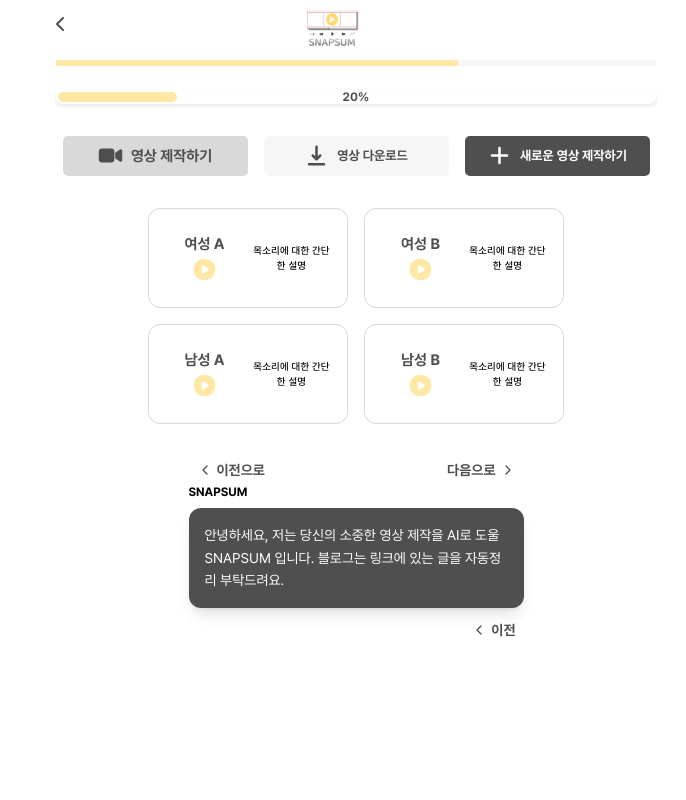
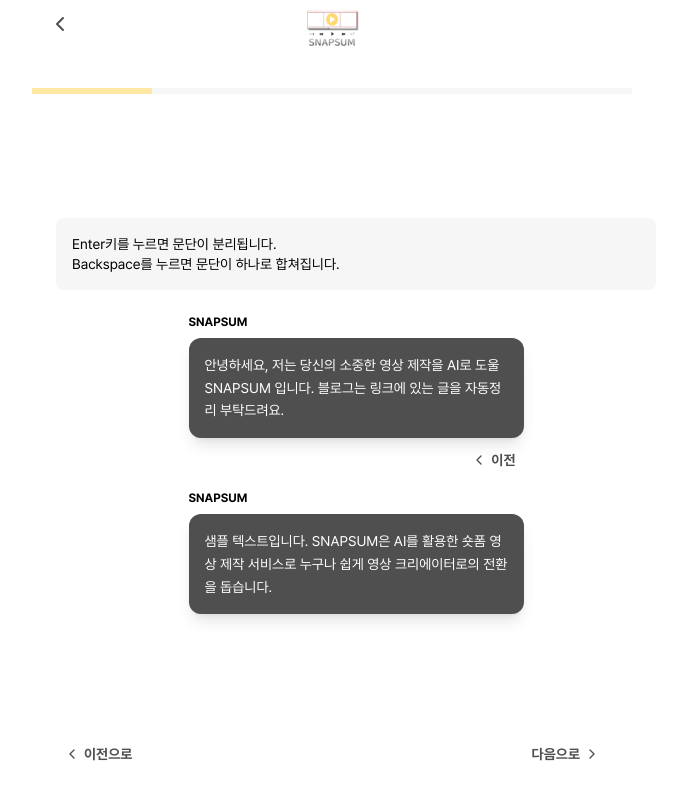
Before and after one commit to Elice-AI-Spark-Camp/SnapSum-frontend, a Next.js app: page /text in a window 1280 px wide. Shown: the whole page, without its empty margins (308-994 px from the left). Built offline with nearby package versions, Linux system fonts and the light colour scheme.

Commit message:
✨ feat: 단계별 프로그래스 바 제작

```diff
--- /dev/null
+++ b/src/components/common/StepProgressBar.tsx
@@ -0,0 +1,55 @@
+import React from 'react';
+import ProgressBar from './ProgressBar';
+
+interface StepProgressBarProps {
+  currentStep: number;
+  platform?: string;
+  paragraphCount?: number;
+  imageCount?: number;
+}
+
+export default function StepProgressBar({
+  currentStep,
+  platform = '',
+  paragraphCount = 0,
+  imageCount = 0
+}: StepProgressBarProps) {
+  const getSteps = () => [
+    platform,
+    `${paragraphCount}개의 문단`,
+    `${imageCount}개의 이미지`,
+    "영상 생성",
+    "최종 확인"
+  ];
+
+  const steps = getSteps();
+  const progress = (currentStep / steps.length) * 100;
+
+  return (
+    <div className="w-full fixed top-16 left-0 right-0 bg-white z-50 px-4 py-6">
+      <div className="max-w-[600px] mx-auto relative">
+        {/* Step labels */}
+        <div className="absolute top-0 left-0 w-full flex justify-between transform -translate-y-6">
+          {steps.map((step, index) => {
+            const isActive = index < currentStep;
+            // 마지막 단계에서는 모든 레이블을 보여주고, 그 외에는 이전 단계까지만 보여줌
+            const showLabel = currentStep === steps.length ? true : index < currentStep;
+
+            return (
+              <div key={index} className="w-1/5 flex justify-center">
+                {showLabel && (
+                  <span className={`text-sm mb-2 whitespace-nowrap text-center
+                    ${isActive ? 'text-primary font-bold text-[1.063rem]' : 'text-gray-dark'}`}>
+                    {step}
+                  </span>
+                )}
+              </div>
+            );
+          })}
+        </div>
+
+        <ProgressBar progress={progress} variant="primary" />
+      </div>
+    </div>
+  );
+}
--- a/src/pages/text.tsx
+++ b/src/pages/text.tsx
@@ -1,85 +1,68 @@
+import { useRouter } from 'next/router';
 import Layout from "@/components/layout/Layout";
-import VideoButton from '@/components/common/VideoButton';
-import TTSButton from "@/components/common/TTSButton";
-import { useState } from "react";
-import ProgressBar from "@/components/common/ProgressBar";
+import StepProgressBar from "@/components/common/StepProgressBar";
 import ChatMessage from "@/components/common/ChatMessage";
 import NavigationButton from "@/components/common/NavigationButton";
 import CustomHead from "@/components/common/CustomHead";
 
 export default function Text() {
-  const [selectedId, setSelectedId] = useState<string | null>(null);
+  const router = useRouter();
+  const { platform } = router.query;
+
+  // platform이 string임을 확인
+  const platformName = typeof platform === 'string' ? platform : '';
+
   return (
     <Layout showInfo={false}>
-      <CustomHead title="SNAPSUM - 텍스트 추출" />
-      <div className="w-[600px] h-auto mx-auto flex flex-col items-center gap-8">
-        {/* 프로그레스 바 섹션 */}
-        <div className="w-[600px] left-0 right-0 bg-white z-10">
-          <ProgressBar progress={67} variant="primary" />
-          <div className="h-6" /> {/* 간격 */}
-          <ProgressBar progress={20} variant="secondary" />
+      <CustomHead title="SNAPSUM - 영상 제작" />
+
+      {/* Step Progress Bar */}
+      <StepProgressBar
+        currentStep={1}
+        platform={platformName}
+      />
+
+      <div className="w-[600px] h-auto mx-auto mt-24">
+        <div className="flex flex-col gap-8">
+          <div className="mt-8">
+            {/* Enter키 안내 메시지 */}
+            <div className="bg-gray-light rounded-lg p-4 mb-6 flex items-center gap-2">
+              <span className="text-sm">
+                Enter키를 누르면 문단이 분리됩니다.
+                <br />
+                Backspace를 누르면 문단이 하나로 합쳐집니다.
+              </span>
             </div>
-        <div className="flex gap-4">
-          <VideoButton
-            variant="create"
-            onClick={() => console.log('create video')}
+
+            {/* 채팅 메시지들 */}
+            <div className="space-y-4">
+              <ChatMessage
+                message="안녕하세요, 저는 당신의 소중한 영상 제작을 AI로 도울 SNAPSUM 입니다. 블로그는 링크에 있는 글을 자동정리 부탁드려요."
+                showNavigationButtons
+                onPrevClick={() => console.log('prev')}
               />
-          <VideoButton
-            variant="download"
-            onClick={() => console.log('download video')}
-          />
-          <VideoButton
-            variant="new"
-            onClick={() => console.log('new video')}
+
+              <ChatMessage
+                message="샘플 텍스트입니다. SNAPSUM은 AI를 활용한 숏폼 영상 제작 서비스로 누구나 쉽게 영상 크리에이터로의 전환을 돕습니다."
               />
             </div>
+          </div>
 
-        <div className="grid grid-cols-2 gap-4">
-          <TTSButton
-            onClick={() => setSelectedId('1')}
-            isSelected={selectedId === '1'}
-            label="여성 A"
-            sublabel="목소리에 대한 간단한 설명"
-          />
-          <TTSButton
-            onClick={() => setSelectedId('2')}
-            isSelected={selectedId === '2'}
-            label="여성 B"
-            sublabel="목소리에 대한 간단한 설명"
-          />
-          <TTSButton
-            onClick={() => setSelectedId('3')}
-            isSelected={selectedId === '3'}
-            label="남성 A"
-            sublabel="목소리에 대한 간단한 설명"
-          />
-          <TTSButton
-            onClick={() => setSelectedId('4')}
-            isSelected={selectedId === '4'}
-            label="남성 B"
-            sublabel="목소리에 대한 간단한 설명"
-          />
-        </div>
-        <div>
-          {/* 단독 네비게이션 버튼 사용 */}
-          <div className="flex justify-between">
+          {/* 하단 네비게이션 */}
+          <div className="fixed bottom-8 left-0 right-0">
+            <div className="max-w-[600px] mx-auto px-6 flex justify-between">
               <NavigationButton
                 direction="prev"
                 onClick={() => console.log('prev')}
+                textType="long"
               />
               <NavigationButton
                 direction="next"
                 onClick={() => console.log('next')}
+                textType="long"
               />
             </div>
-
-          {/* 채팅 메시지 사용 */}
-          <ChatMessage
-            message="안녕하세요, 저는 당신의 소중한 영상 제작을 AI로 도울 SNAPSUM 입니다. 블로그는 링크에 있는 글을 자동정리 부탁드려요."
-            showNavigationButtons
-            onPrevClick={() => console.log('prev')}
-            onNextClick={() => console.log('next')}
-          />
+          </div>
         </div>
       </div>
     </Layout>
```
Also changed, not shown: src/components/common/ProgressBar.tsx (line endings or trailing spaces). Lines whose indentation alone changed are shown as unchanged.
